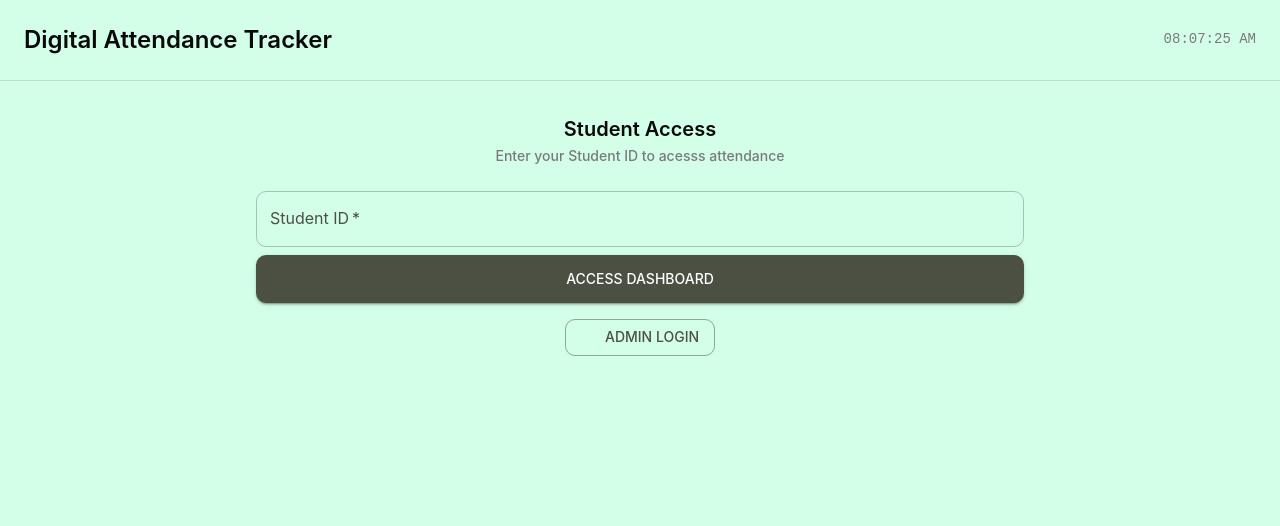
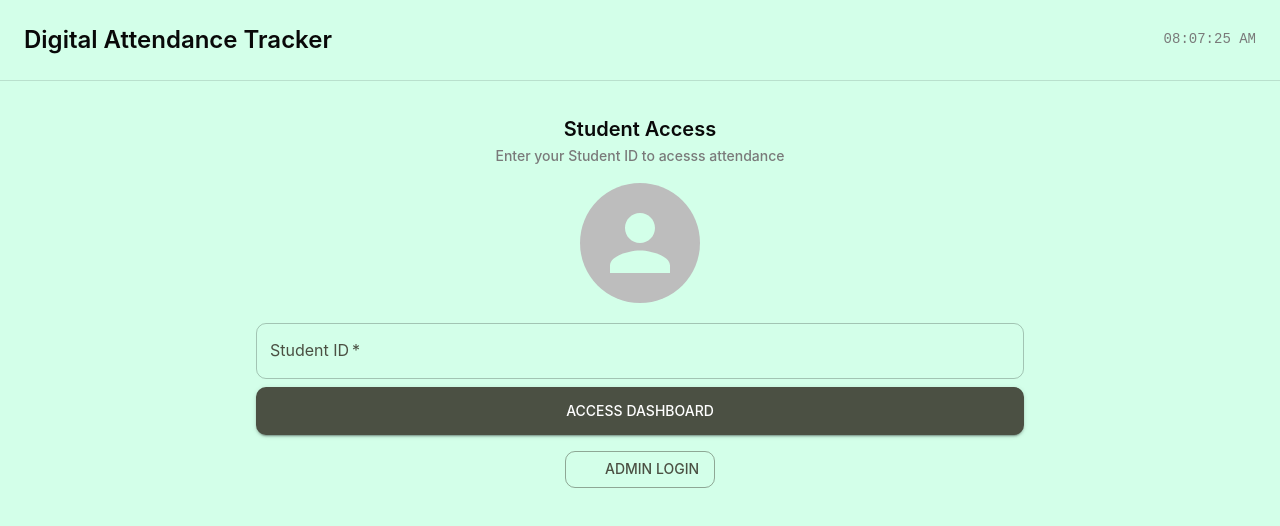
Before and after one commit to esamp001/id_tapping_system, a React (Create React App) app: page / in a window 1280 px wide. Shown: the top 526 px of the page. Built offline with nearby package versions, Linux system fonts and the light colour scheme; some icons are missing.

Commit message:
Auto commit: 10/28/2025, 9:20:00 AM

```diff
--- a/src/pages/Login.js
+++ b/src/pages/Login.js
@@ -1,9 +1,11 @@
 import React, { useState, useEffect } from "react";
-import { Box, Typography, Divider, TextField, Button } from '@mui/material'
+import { Box, Typography, Divider, TextField, Button, Avatar} from '@mui/material'
 import SupervisorAccountOutlinedIcon from '@mui/icons-material/SupervisorAccountOutlined';
 
 const Login = () => {
+    // States
     const [time, setTime] = useState(new Date());
+    const [preview, setPreview] = useState(null);
 
     useEffect(() => {
         const timer = setInterval(() => {
@@ -73,7 +75,15 @@ const Login = () => {
                     <Typography sx={{ fontWeight: 600 }} variant="h6">Student Access</Typography>
                     <Typography variant="subtitle2">Enter your Student ID to acesss attendance</Typography>
 
-                    <Box sx={{ mt: 3, display: 'flex', flexDirection: 'column', gap: 1 }}>
+                    <Box sx={{ display: 'flex', flexDirection: 'column', justifyContent: 'center', alignItems: 'center'}}>
+                        <Avatar
+                            src={preview}
+                            alt="Avatar Preview"
+                            sx={{ width: 120, height: 120, mb: .5, mt: 2 }}
+                        />
+                    </Box>
+
+                    <Box sx={{ mt: 2, display: 'flex', flexDirection: 'column', gap: 1 }}>
                         <TextField sx={{ width: '100%' }}
                             label="Student ID"
                             variant="outlined"
--- a/src/pages/Register.js
+++ b/src/pages/Register.js
@@ -13,14 +13,6 @@ const Register = () => {
         if (file) {
             setImage(file);
             setPreview(URL.createObjectURL(file));
-        }
-    };
-
-    const handleUpload = () => {
-        if (image) {
-            // You can handle the upload here (e.g., send to backend using FormData)
-            console.log("Uploading:", image);
-            alert("Avatar uploaded successfully!");
         }
     };
 
@@ -65,15 +57,6 @@ const Register = () => {
                                 type="file"
                                 onChange={handleImageChange}
                             />
-                        </Button>
-
-                        <Button
-                            variant="outlined"
-                            onClick={handleUpload}
-                            disabled={!image}
-                            sx={{ textTransform: "none" }}
-                        >
-                            Upload
                         </Button>
                     </Box>
                 </Box>
```
